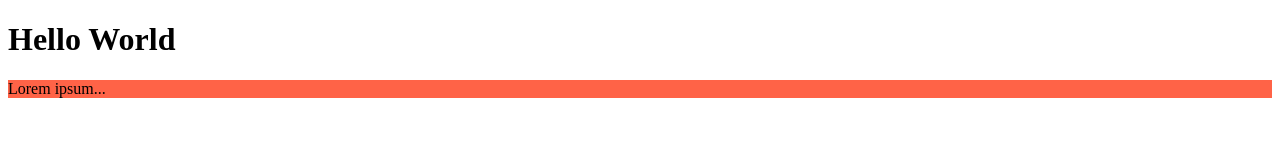
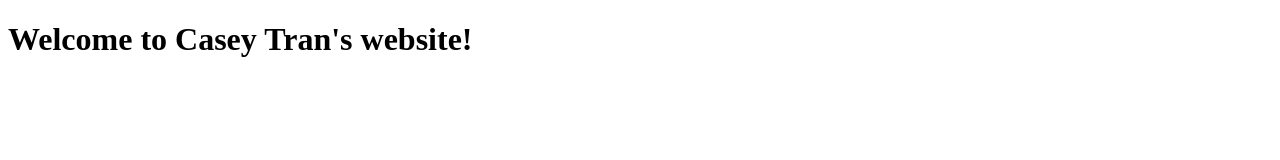
Before and after one commit to tranc8-1512873/tranc8-1512873.github.io, a plain HTML site: page index.html in a window 1280 px wide. Drawn offline with Linux system fonts and the light colour scheme.

Commit message:
Add files via upload

```diff
--- a/index.html
+++ b/index.html
@@ -1,10 +1,9 @@
 <!DOCTYPE html>
 <html>
     <head>
-        <title>Hello World</title>
+        <title>Casey Tran</title>
     </head>
     <body>
-        <h1>Hello World</h1>
-        <p style="background-color:Tomato;">Lorem ipsum...</p>
+        <h1>Welcome to Casey Tran's website!</h1>
     </body>
 </html>
```
